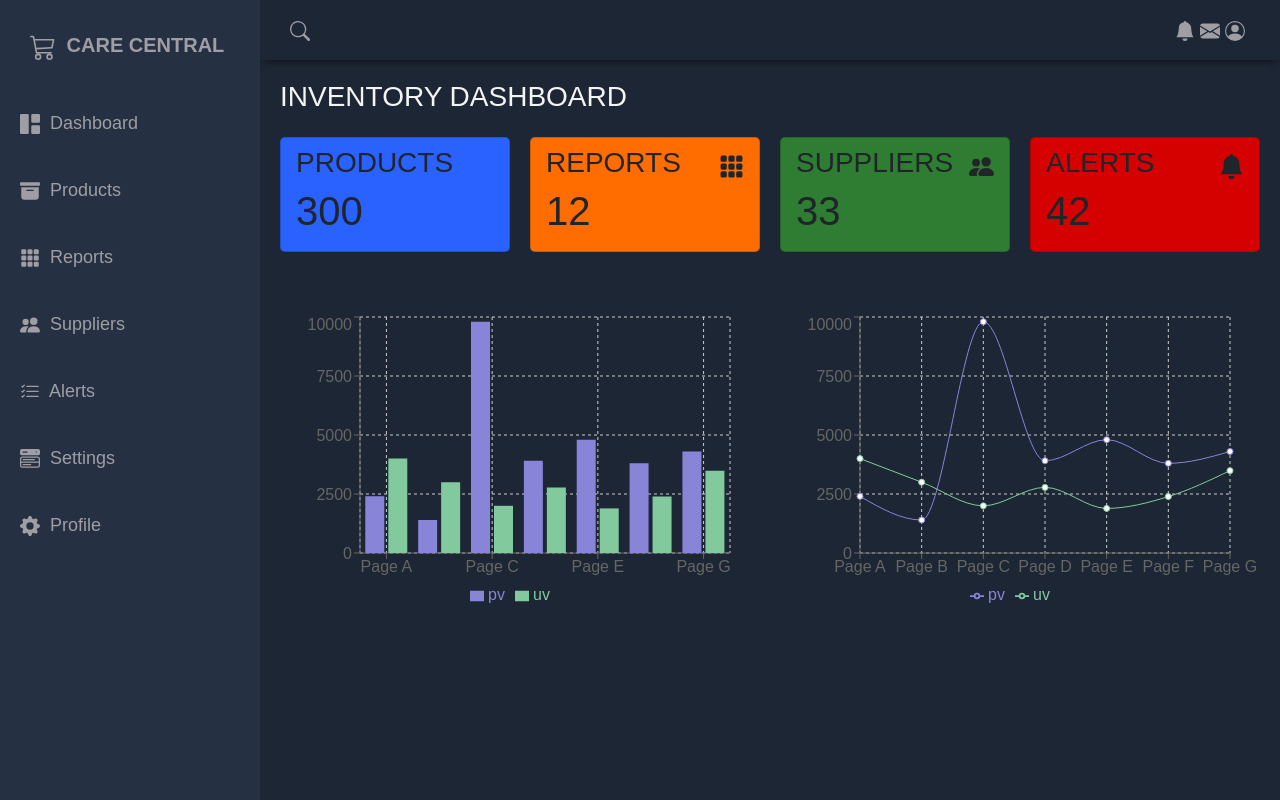
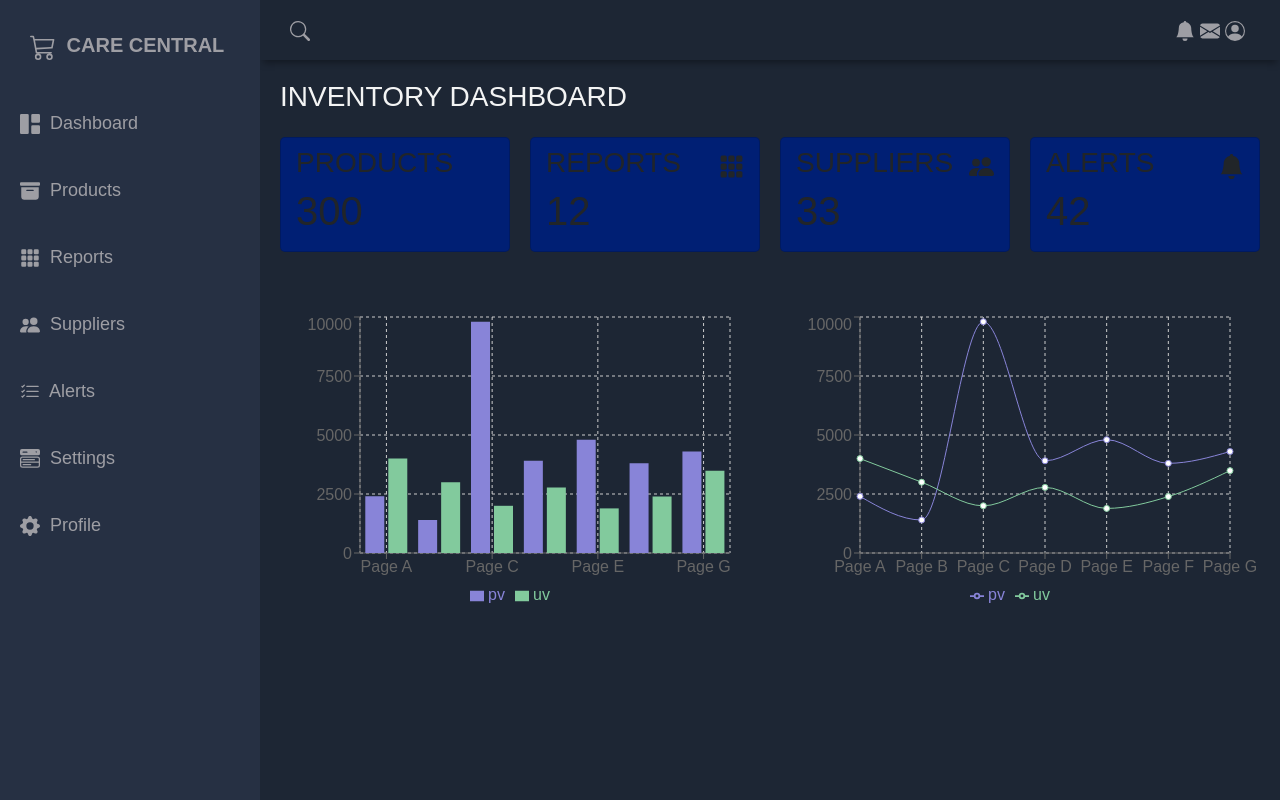
Before and after one commit to SenuraUpeshKumara/Hospital-Management-System---MERN-Stack, a React (Vite) app in the folder client/: page / in a window 1280 px wide. Built offline with nearby package versions, Linux system fonts and the light colour scheme.

Commit message:
Edit box colors

```diff
--- a/client/src/Components/Dashboard/App.css
+++ b/client/src/Components/Dashboard/App.css
@@ -144,19 +144,19 @@ body {
 }
 
 .card:first-child {
-  background-color: #2962ff;
+  background-color: #001f74;
 }
 
 .card:nth-child(2) {
-  background-color: #ff6d00;
+  background-color: #001f74;
 }
 
 .card:nth-child(3) {
-  background-color: #2e7d32;
+  background-color: #001f74;
 }
 
 .card:nth-child(4) {
-  background-color: #d50000;
+  background-color: #001f74;
 }
 
 .card-inner {
--- a/client/src/Users.jsx
+++ b/client/src/Users.jsx
@@ -76,9 +76,9 @@ function Users() {
                                 <td>{user.expdate}</td>
 
                                 <td style={{ display: "flex", justifyContent: "space-between" }}>
-    <Link to={`/update/${user._id}`} className='btn btn-light rounded-2' style={{ backgroundColor: '#001f3f'}}><h7 style={{ color: 'white' }}>Update this record</h7></Link>
-    <button style={{ marginLeft: "10px" }} className="btn btn-primary" onClick={(e) => handleDelete(user._id)}>Delete this record</button>
-    <button style={{ marginLeft: "10px" ,backgroundColor: '#001f3f'}} className="btn btn-light" onClick={() => downloadRecordAsPDF(info)}><h7 style={{ color: 'white' }}>Download as PDF</h7></button>
+    <Link to={`/update/${user._id}`} className='btn btn-light rounded-2' style={{ backgroundColor: '#001f3f'}}><h7 style={{ color: 'white' }}>Update</h7></Link>
+    <button style={{ marginLeft: "10px" }} className="btn btn-primary" onClick={(e) => handleDelete(user._id)}>Delete</button>
+    <button style={{ marginLeft: "10px" ,backgroundColor: '#001f3f'}} className="btn btn-light" onClick={() => downloadRecordAsPDF(user)}><h7 style={{ color: 'white' }}>Download as PDF</h7></button>
 </td>
 
 
```
